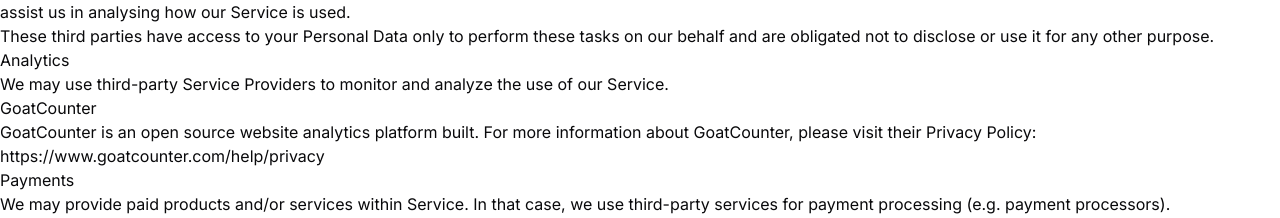
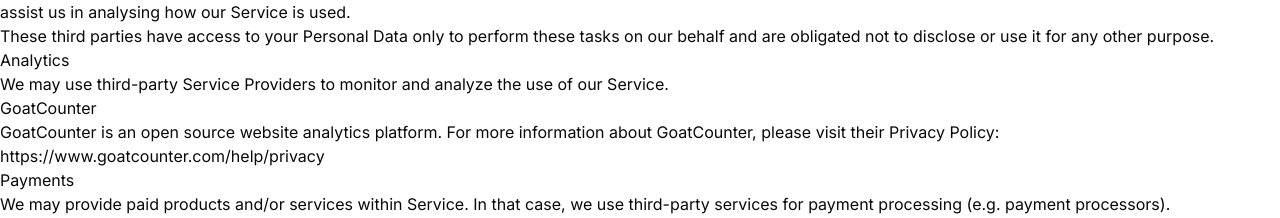
Before and after one commit to drakerossman/nixos-book, a Next.js app: page /privacy-policy in a window 1280 px wide. Shown: the part 2568-2786 px from the top of the page. Built offline with nearby package versions, Linux system fonts and the light colour scheme.

Commit message:
fix typo

```diff
--- a/app/privacy-policy/page.jsx
+++ b/app/privacy-policy/page.jsx
@@ -210,7 +210,7 @@
         <p>We may use third-party Service Providers to monitor and analyze the
             use of our Service.</p>
         <h4 id="goatcounter">GoatCounter</h4>
-        <p>GoatCounter is an open source website analytics platform built. For
+        <p>GoatCounter is an open source website analytics platform. For
             more information about GoatCounter, please visit their Privacy Policy:
             https://www.goatcounter.com/help/privacy</p>
         <h3 id="payments">Payments</h3>
```
